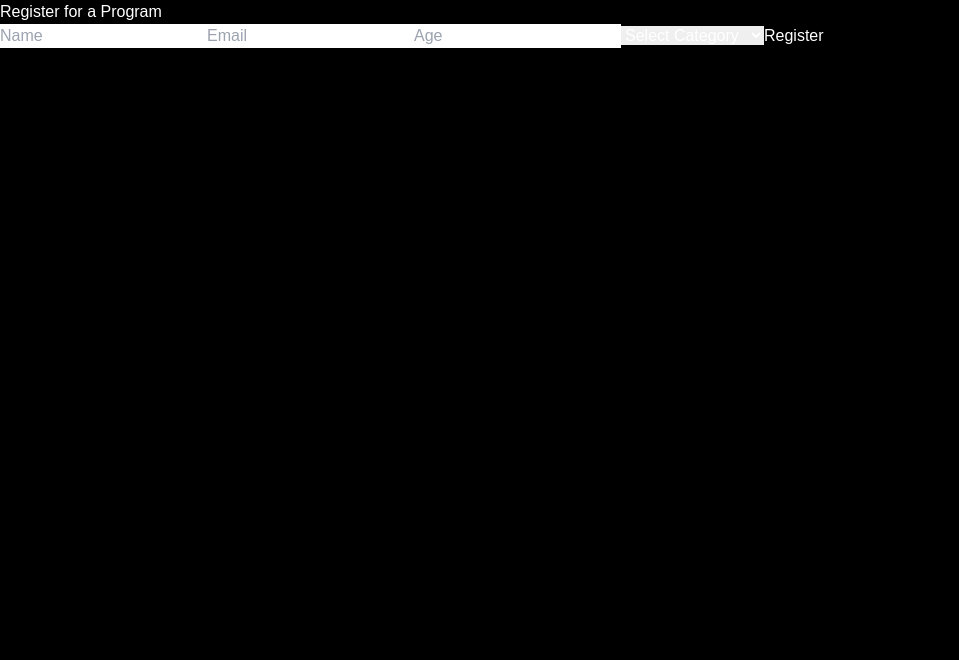
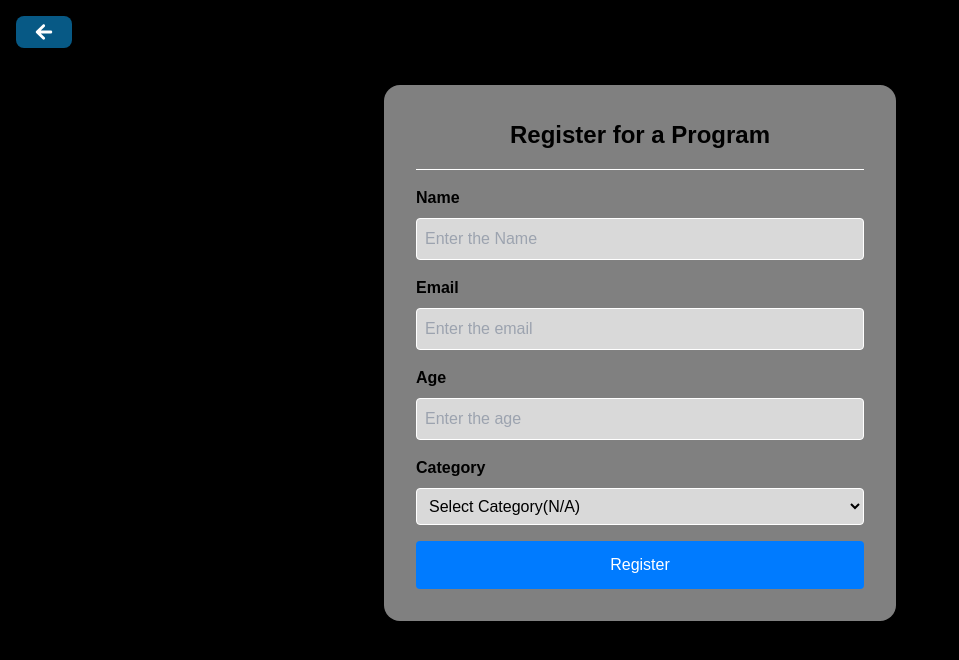
Before and after one commit to madhu99priya/Glorious-Fitness-Center, a React (Vite) app: page /registrationform in a window 1280 px wide. Shown: the top 660 px of the page, without its empty margins (0-959 px from the left). Built offline with nearby package versions, Linux system fonts and the light colour scheme.

Commit message:
Update Registration form
26/05/2024 11:17

```diff
--- a/src/Components/RegistrationForm/RegistrationForm.jsx
+++ b/src/Components/RegistrationForm/RegistrationForm.jsx
@@ -1,44 +1,191 @@
 import React, { useState } from 'react';
 import axios from 'axios';
+import Spinner from '../Spinner.jsx'
+import styled from 'styled-components';
+import Backbutton from '../Backbutton.jsx';
+import { useNavigate } from 'react-router-dom';
 
 const RegistrationForm = () => {
   const [name, setName] = useState('');
   const [email, setEmail] = useState('');
   const [age, setAge] = useState('');
   const [category, setCategory] = useState('');
+  const [loading,setLoading] = useState(false);
+  const navigate = useNavigate();
 
   const handleRegister = () => {
     const data = { name, email, age, category };
+    setLoading(true);
+
 
     axios.post('http://localhost:9000/register', data)
       .then(response => {
+        setLoading(false);
         console.log(response.data);
+        navigate('/');
         alert('Registration submitted for approval');
+
       })
       .catch(error => {
-        console.log(error)
+        setLoading(false);
+        console.log(error);
         alert('An error occurred. Check the console for details.');
       });
   };
 
   return (
-    <div>
+
+    <div >
+      <BackbuttonContainer>
+        <Backbutton destination = {'/'}/>
+      </BackbuttonContainer>
+      <Section>
+        <div className='form-container'>
           <h1>Register for a Program</h1>
+          <hr />
+          {loading && <Spinner />}
+
           <form>
-        <input type="text" placeholder="Name" value={name} onChange={(e) => setName(e.target.value)} required />
-        <input type="email" placeholder="Email" value={email} onChange={(e) => setEmail(e.target.value)} required />
-        <input type="number" placeholder="Age" value={age} onChange={(e) => setAge(e.target.value)} required />
-        <select value={category} onChange={(e) => setCategory(e.target.value)} required>
-          <option value="">Select Category</option>
+            <div className='form-group'>
+              <label>Name</label>
+              <input
+                type='text'
+                value={name}
+                placeholder="Enter the Name"
+                onChange={(e) => setName(e.target.value)}
+                required
+              />
+            </div>
+
+            <div className='form-group'>
+              <label>Email</label>
+              <input
+                type='email'
+                value={email}
+                placeholder="Enter the email"
+                onChange={(e) => setEmail(e.target.value)}
+                required
+              />
+            </div>
+
+            <div className='form-group'>
+              <label>Age</label>
+              <input
+                type='number'
+                value={age}
+                placeholder="Enter the age"
+                onChange={(e) => setAge(e.target.value)}
+                required
+              />
+            </div>
+
+            <div className='form-group'>
+              <label>Category</label>
+              <select
+                value={category}
+                onChange={(e) => setCategory(e.target.value)}
+                required
+              >
+                <option value="Select the requird Category">Select Category(N/A)</option>
                 <option value="Strength Training">Strength Training</option>
                 <option value="Cardio Training">Cardio Training</option>
                 <option value="Fat Burning">Fat Burning</option>
                 <option value="Health Fitness">Health Fitness</option>
               </select>
-        <button type="button" onClick={handleRegister}>Register</button>
+            </div>
+
+
+            <button type='button' onClick={handleRegister}>
+              Register
+            </button>
           </form>
         </div>
+      </Section>
+    </div>
+
   );
 };
 
 export default RegistrationForm;
+
+
+const BackbuttonContainer = styled.div`
+  position: absolute;
+  top: 1rem;
+  left: 1rem;
+`;
+
+const Section = styled.section`
+  color: black;
+
+  .form-container {
+    display: flex;
+    flex-direction: column;
+    align-items: center;
+    width: 40vw;
+    max-height: 85vh;
+    background-color: rgba(255, 255, 255, 0.5); /* More transparent */
+    backdrop-filter: blur(10px);
+    box-shadow: 0 4px 8px rgba(0, 0, 0, 0.5);
+    border-radius: 1rem;
+    overflow: hidden;
+    margin: 5.3rem auto;
+    padding: 2rem;
+  }
+
+  h1 {
+    font-size: 1.5rem;
+    font-weight: bold;
+    margin-bottom: 1rem; /* Reduced gap */
+    width: 100%;
+    text-align: center;
+  }
+
+  hr {
+    width: 100%;
+    border: none;
+    border-top: 1px solid white;
+    margin-bottom: 1rem; /* Reduced gap */
+  }
+
+  form {
+    width: 100%;
+  }
+
+  .form-group {
+    margin-bottom: 1rem;
+    width: 100%;
+  }
+
+  label {
+    display: block;
+    margin-bottom: 0.5rem;
+    font-weight: bold;
+  }
+
+  input,select {
+    width: calc(100%);
+    padding: 0.5rem;
+    border: 1px solid white; /* Set border color to white */
+    border-radius: 0.25rem;
+    background: rgba(255, 255, 255, 0.7);
+  }
+
+  button {
+    display: block;
+    width: calc(100% ); /* Match input field width */
+    padding: 0.75rem;
+    margin-top: 1rem;
+    border: none;
+    border-radius: 0.25rem;
+    background-color: #007bff;
+    color: white;
+    font-size: 1rem;
+    cursor: pointer;
+    transition: background-color 0.3s ease;
+  }
+
+  button:hover {
+    background-color: #0056b3;
+  }
+`;
```
Lines whose indentation alone changed are shown as unchanged.
